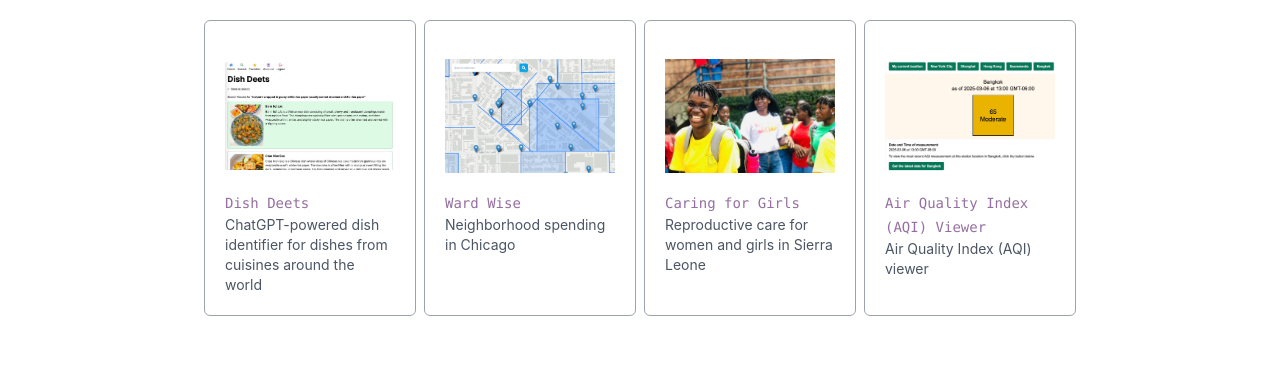
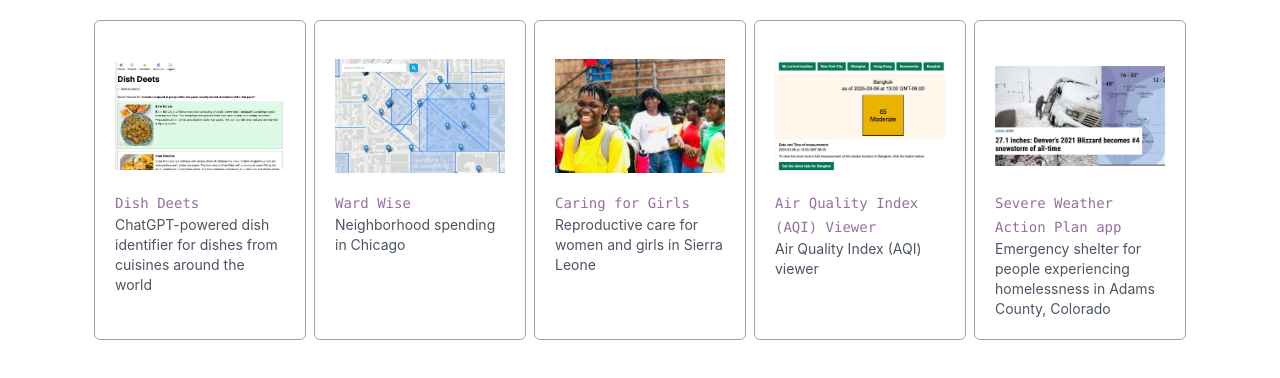
Before and after one commit to fionatagious/fiona.works, a Next.js app: page /projects in a window 1280 px wide. Shown: the top 378 px of the page. Built offline with nearby package versions, Linux system fonts and the light colour scheme.

Commit message:
add swapp

```diff
--- a/consts.js
+++ b/consts.js
@@ -385,4 +385,12 @@ export const projects = [
     src: "/images/aqi-viewer.jpg",
     alt: "display of air quality in Bangkok",
   },
+  {
+    id: 5,
+    projectName: `Severe Weather Action Plan app`,
+    summary: `Emergency shelter for people experiencing homelessness in Adams County, Colorado`,
+    href: "https://swapp-1.herokuapp.com/users/sign_in",
+    src: "/images/swapp.jpg",
+    alt: "news reports of Denver's 2021 blizzard becoming the #4 largest snowstorm of all-time",
+  },
 ];
```
Also changed, not shown: public/images/swapp.jpg (added).
